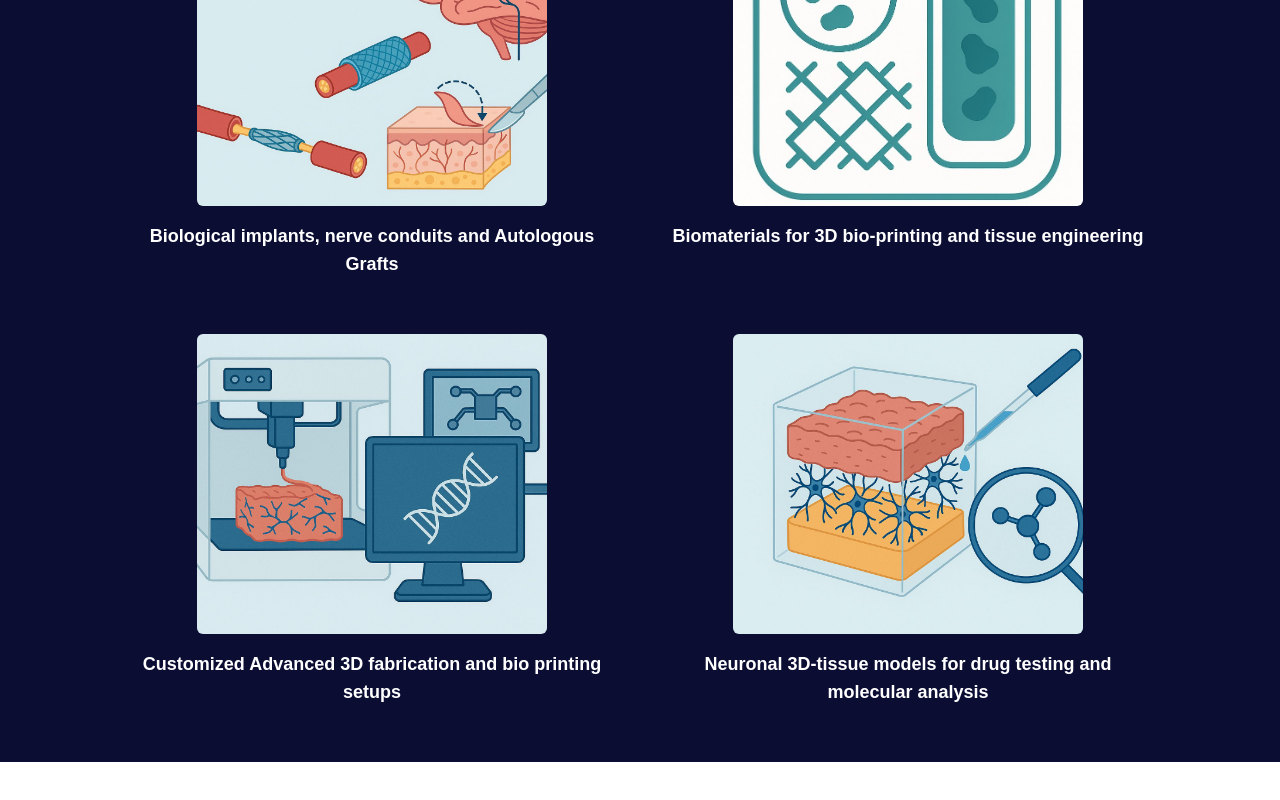
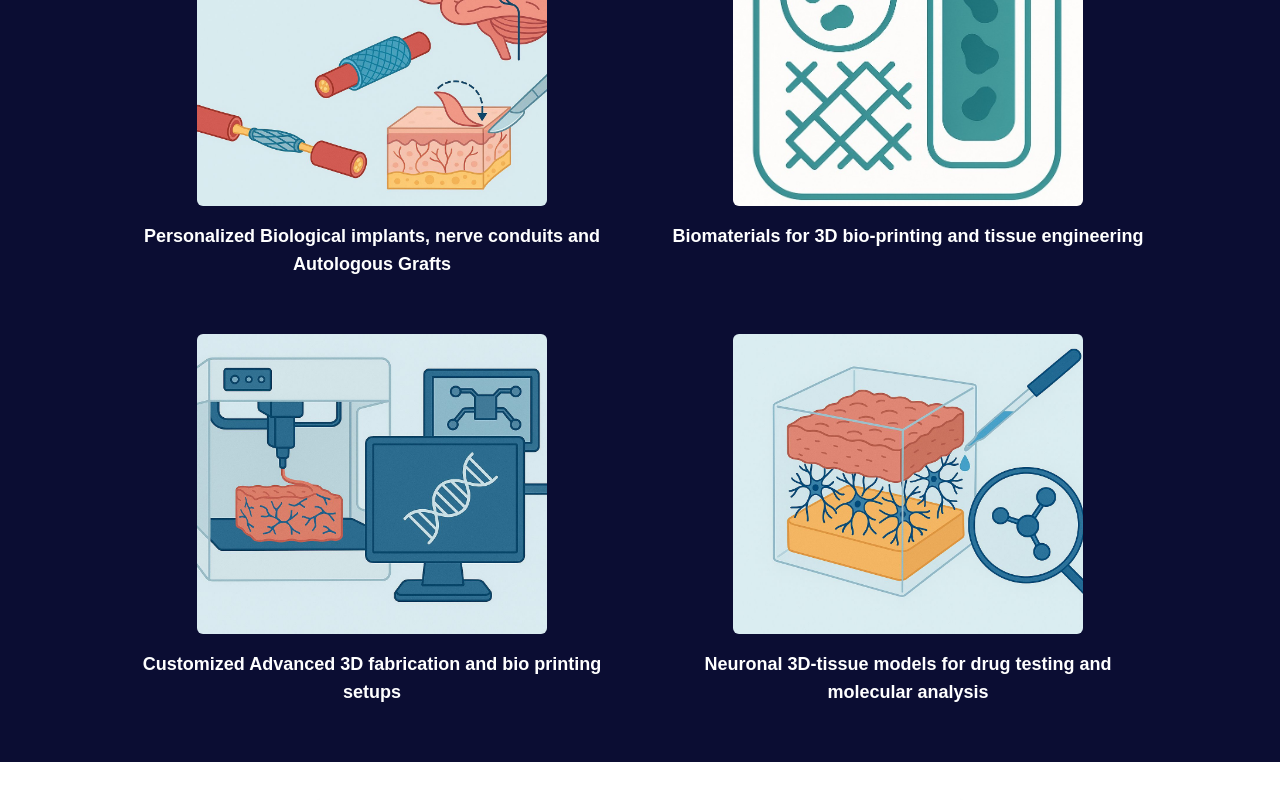
Before and after one commit to technicalrahul001/sng_regenic_medical, a Next.js app: page /products-services in a window 1280 px wide. Shown: the part 791-1591 px from the top of the page. Built offline with nearby package versions, Linux system fonts and the light colour scheme; grey boxes are pictures that could not be loaded.

Commit message:
pushed final chnages

```diff
--- a/src/app/products-services/page.tsx
+++ b/src/app/products-services/page.tsx
@@ -40,7 +40,7 @@ export default function ProductsServicesPage() {
                 className="rounded-md object-cover mb-4 w-full max-w-[350px] h-[300px]"
               />
               <h3 className="text-white font-semibold text-lg mb-2 text-center">
-                Biological implants, nerve conduits and Autologous Grafts
+                Personalized Biological implants, nerve conduits and Autologous Grafts
               </h3>
             </Link>
 
```
